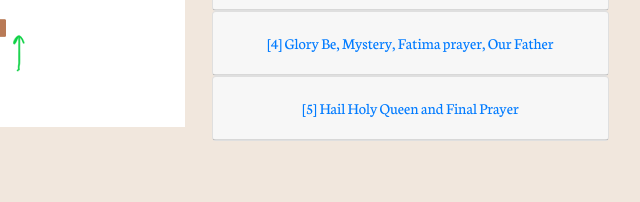
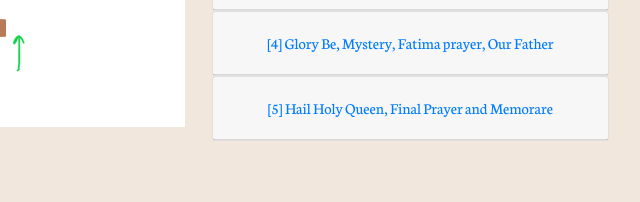
Before and after one commit to reZach/rosary, a plain HTML site: page index.html in a window 1280 px wide. Shown: the part 1332-1534 px from the top of the page, 443-1083 px from the left. Drawn offline with Linux system fonts and the light colour scheme; a web font is replaced by a local one.

Commit message:
updating title of card

```diff
--- a/index.html
+++ b/index.html
@@ -204,7 +204,7 @@
                             <h5 class="mb-0">
                                 <button class="btn btn-link collapsed text-left text-sm-center" data-toggle="collapse"
                                     data-target="#collapseFive" aria-expanded="false" aria-controls="collapseFive">
-                                    [5] Hail Holy Queen and Final Prayer
+                                    [5] Hail Holy Queen, Final Prayer and Memorare
                                 </button>
                             </h5>
                         </div>
```
